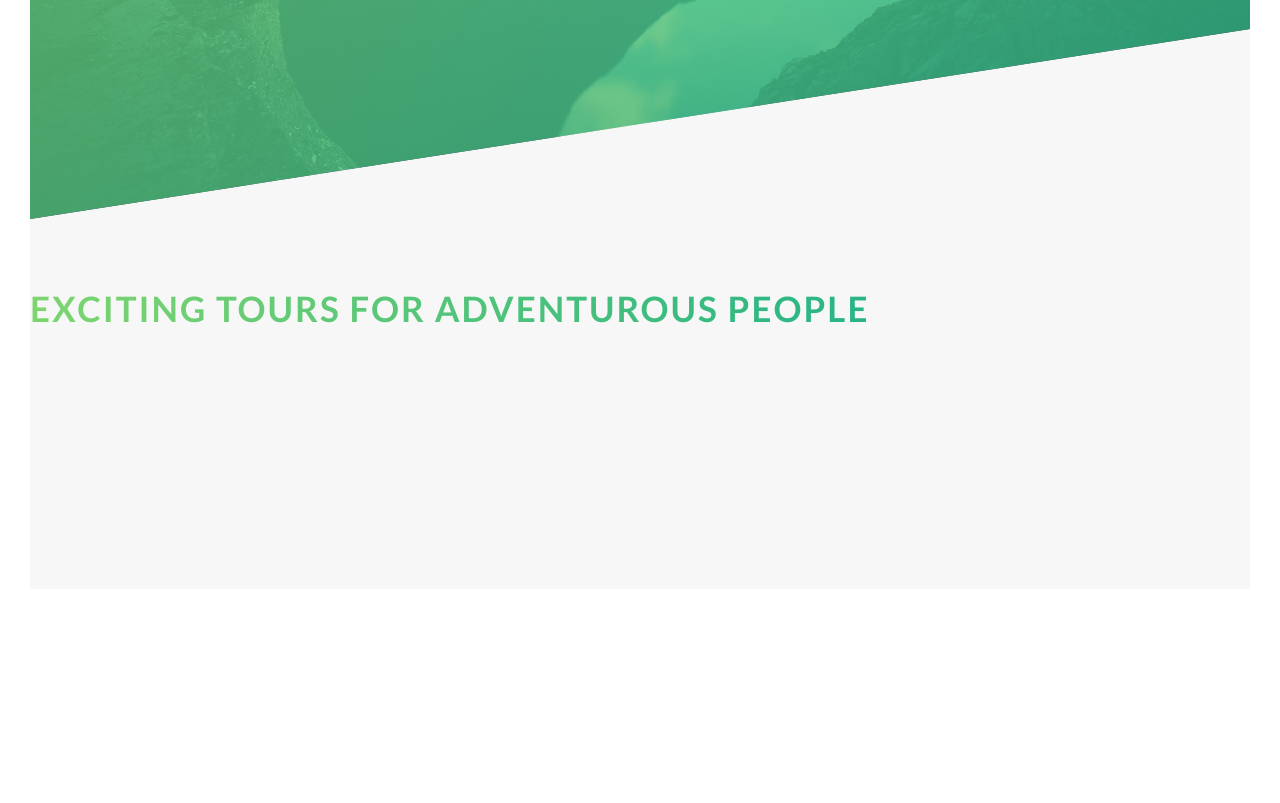
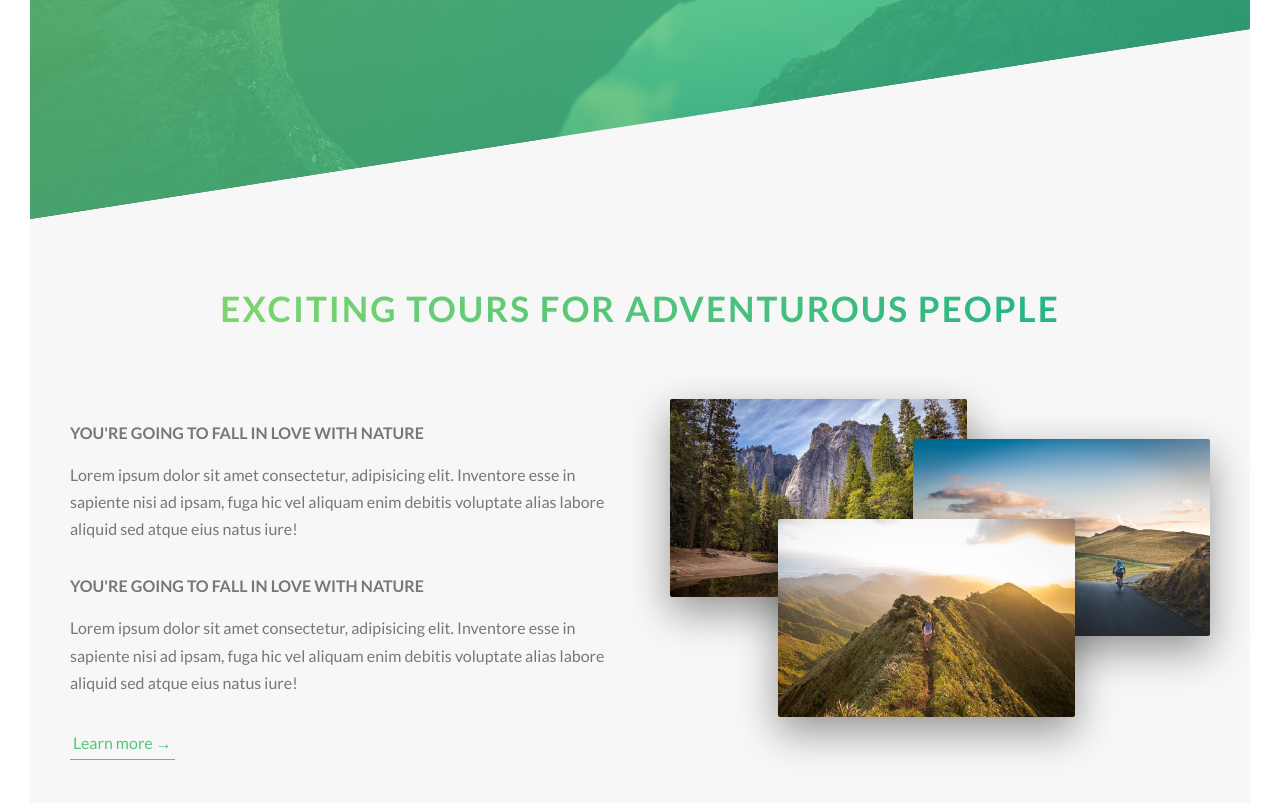
Before and after one commit to erfanaseri/Natours, a website built with Parcel: page index.html in a window 1280 px wide. Shown: the part 571-1374 px from the top of the page. Before the commit the page ends 1190 px from the top, so only its background shows below. Built offline with nearby package versions, Linux system fonts and the light colour scheme.

Commit message:
about section

```diff
--- a/index.html
+++ b/index.html
@@ -9,9 +9,9 @@
       rel="stylesheet"
     />
 
-    <!-- <link rel="stylesheet" href="./css/icon-font.css" /> -->
+    <link rel="stylesheet" href="./css/icon-font.css" />
     <link rel="stylesheet" href="./css/style.css" />
-    <link rel="stylesheet" href="./sass/main.scss" />
+    <!-- <link rel="stylesheet" href="./sass/main.scss" /> -->
     <link rel="shortcut icon" type="image/png" href="img/favicon.png" />
 
     <title>Natours | Exciting tours for adventurous people</title>
@@ -34,7 +34,52 @@
 
     <main>
       <section class="section-about">
-        <h1 class="heading-secondary">Exciting tours for adventurous people</h1>
+        <div class="u-center-text u-margin-bottom-big">
+          <h2 class="heading-secondary">
+            Exciting tours for adventurous people
+          </h2>
+        </div>
+        <div class="row">
+          <div class="col-1-of-2">
+            <h3 class="heading-tertiary u-margin-bottom-small">
+              you're going to fall in love with nature
+            </h3>
+            <p class="paragraph">
+              Lorem ipsum dolor sit amet consectetur, adipisicing elit.
+              Inventore esse in sapiente nisi ad ipsam, fuga hic vel aliquam
+              enim debitis voluptate alias labore aliquid sed atque eius natus
+              iure!
+            </p>
+
+            <h3 class="heading-tertiary u-margin-bottom-small">
+              you're going to fall in love with nature
+            </h3>
+            <p class="paragraph">
+              Lorem ipsum dolor sit amet consectetur, adipisicing elit.
+              Inventore esse in sapiente nisi ad ipsam, fuga hic vel aliquam
+              enim debitis voluptate alias labore aliquid sed atque eius natus
+              iure!
+            </p>
+            <a href="#" class="btn-text">Learn more &rarr;</a>
+          </div>
+          <div class="col-1-of-2">
+            <div class="composition">
+              <img
+                src="img/nat-1-large.jpg"
+                alt="Photo 1"
+                class="composition__photo composition__photo--p1"
+              /><img
+                src="img/nat-2-large.jpg"
+                alt="Photo 2"
+                class="composition__photo composition__photo--p2"
+              /><img
+                src="img/nat-3-large.jpg"
+                alt="Photo 3"
+                class="composition__photo composition__photo--p3"
+              />
+            </div>
+          </div>
+        </div>
       </section>
     </main>
 
--- a/sass/abstracts/_variables.scss
+++ b/sass/abstracts/_variables.scss
@@ -11,3 +11,6 @@ $color-grey-light-1: #f7f7f7;
 $grid-width: 114rem;
 $gutter-vertical: 8rem;
 $gutter-horizontal: 6rem;
+
+// Font
+$default-font-size: 1.6rem;
--- a/sass/base/_typography.scss
+++ b/sass/base/_typography.scss
@@ -53,3 +53,16 @@ body {
     text-shadow: 0.5rem 1rem 2rem rgba($color-black, 0.2);
   }
 }
+
+.heading-tertiary {
+  font-size: $default-font-size;
+  font-weight: 700;
+  text-transform: uppercase;
+}
+
+.paragraph {
+  font-size: $default-font-size;
+  &:not(:last-child) {
+    margin-bottom: 3rem;
+  }
+}
--- a/sass/base/_utilities.scss
+++ b/sass/base/_utilities.scss
@@ -0,0 +1,15 @@
+.u-center-text {
+  text-align: center;
+}
+
+.u-margin-bottom-big {
+  margin-bottom: 8rem;
+}
+
+.u-margin-bottom-medium {
+  margin-bottom: 4rem;
+}
+
+.u-margin-bottom-small {
+  margin-bottom: 1.5rem;
+}
--- a/sass/components/_button.scss
+++ b/sass/components/_button.scss
@@ -1,7 +1,7 @@
 .btn {
   &:link,
   &:visited {
-    font-size: 1.6rem;
+    font-size: $default-font-size;
     text-decoration: none;
     text-transform: uppercase;
     display: inline-block;
@@ -53,3 +53,28 @@
     animation-fill-mode: backwards;
   }
 }
+
+.btn-text {
+  &:visited,
+  &:link {
+    color: $color-primary;
+    display: inline-block;
+    text-decoration: none;
+    border-bottom: 1px solid $color-primary;
+    font-size: $default-font-size;
+    padding: 3px;
+    transition: all 0.2s;
+  }
+
+  &:hover {
+    background-color: $color-primary;
+    color: $color-white;
+    box-shadow: 0 1rem 2rem rgba($color-black, 0.15);
+    transform: translateY(-2px);
+  }
+
+  &:active {
+    box-shadow: 0 0.5rem 1rem rgba($color-black, 0.15);
+    transform: translateY(0);
+  }
+}
--- /dev/null
+++ b/sass/components/_composition.scss
@@ -0,0 +1,39 @@
+.composition {
+  position: relative;
+
+  &__photo {
+    width: 55%;
+    box-shadow: 0 1.5rem 4rem rgba($color-black, 0.4);
+    border-radius: 2px;
+    position: absolute;
+    transition: all 0.2s;
+    z-index: 10;
+    outline-offset: 2rem;
+
+    &--p1 {
+      top: -2rem;
+      left: 0;
+    }
+
+    &--p2 {
+      right: 0;
+      top: 2rem;
+    }
+
+    &--p3 {
+      left: 20%;
+      top: 10rem;
+    }
+
+    &:hover {
+      z-index: 20;
+      transform: scale(1.05) translateY(-0.5rem);
+      box-shadow: 0 2.5rem 4rem rgba($color-black, 0.5);
+      outline: 1.5rem solid $color-primary;
+    }
+  }
+
+  &:hover &__photo:not(:hover) {
+    transform: scale(0.95);
+  }
+}
--- a/sass/layout/_grid.scss
+++ b/sass/layout/_grid.scss
@@ -1,6 +1,6 @@
 .row {
   max-width: $grid-width;
-  background-color: #eee;
+  // background-color: #eee;
 
   // The trick to center block element inside another block element
   margin: 0 auto;
@@ -12,7 +12,7 @@
   @include clearfix;
 
   [class^="col-"] {
-    background-color: orangered;
+    // background-color: orangered;
     float: left;
     &:not(:last-child) {
       margin-right: $gutter-horizontal;
--- a/sass/main.scss
+++ b/sass/main.scss
@@ -8,6 +8,7 @@
 @import "base/utilities";
 
 @import "components/button";
+@import "components/composition";
 
 @import "layout/header";
 @import "layout/grid";
```
Also changed, not shown: css/style.css.
